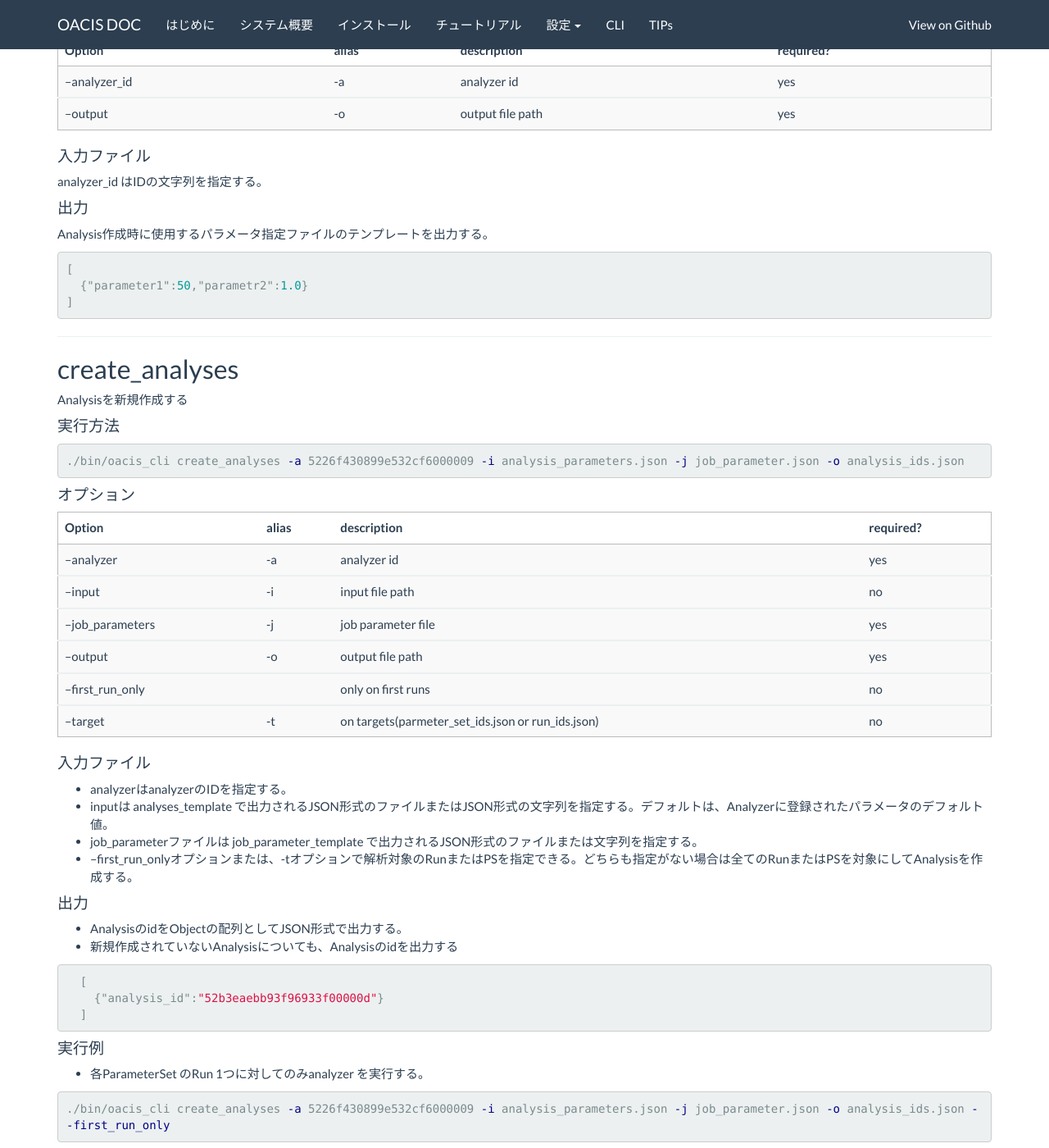
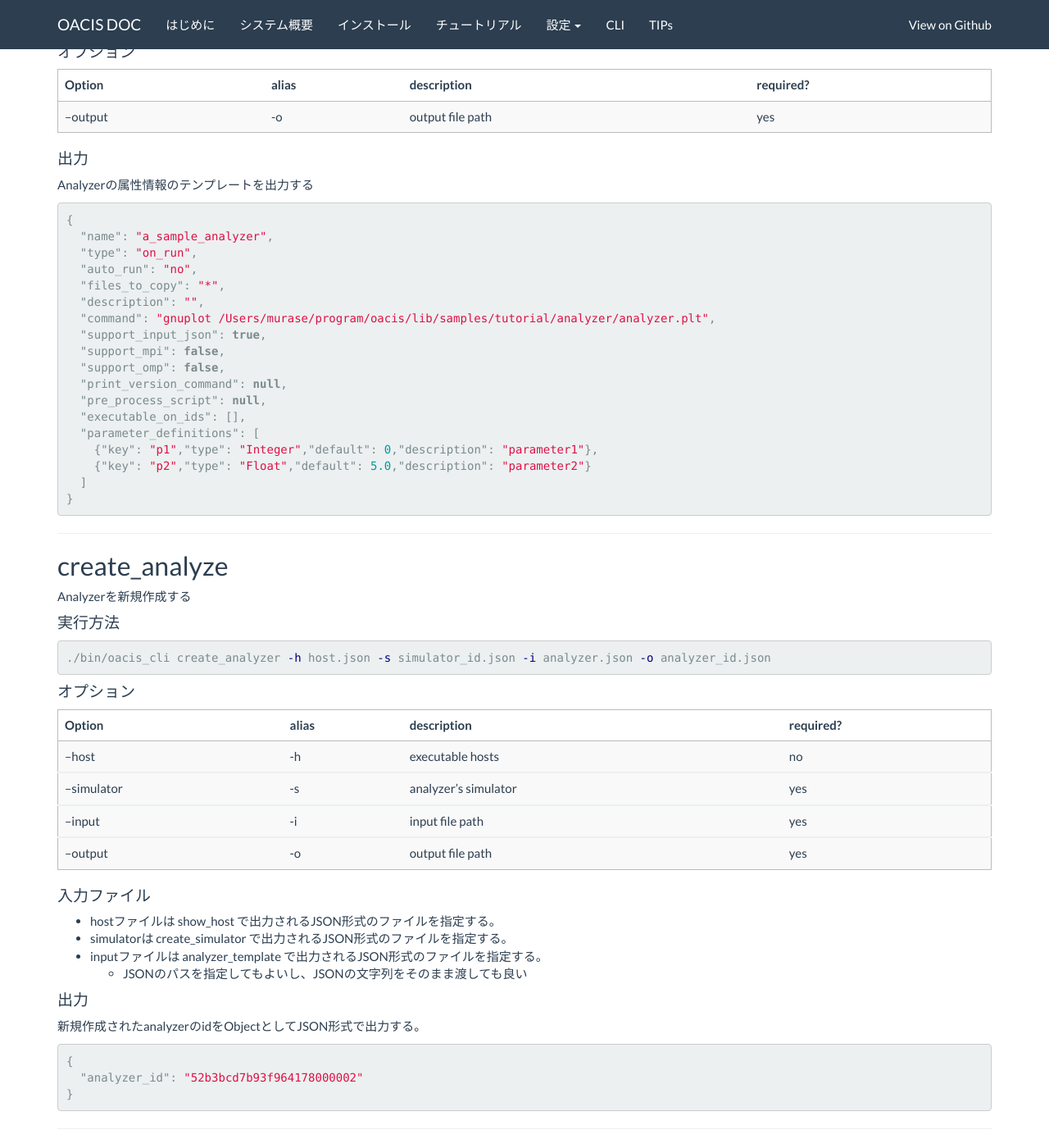
Before and after one commit to crest-cassia/oacis, a Jekyll site: the page built from ja/cli.md, in a window 1280 px wide and 1400 px high, scrolled down 9907 px. Shown: the whole window at 82% size. Built offline with Jekyll 4.4.1, drawn with Linux system fonts in a browser that asks for light colours; nearby versions of some CDN libraries; some of the changed text lies outside the part shown.

Commit message:
descriptions for oacis_cli_analyzer

```diff
--- a/ja/cli.md
+++ b/ja/cli.md
@@ -31,6 +31,8 @@ CLIで利用可能な操作は以下の通りです。
 - IDを指定してRun削除（destroy_runs_by_ids）
 - Run再作成（replace_runs）
 - IDを指定してRun再作成（replace_runs_by_ids）
+- Analyzer作成用テンプレート作成 (analyzer_template)
+- Analyzer作成 (create_analyzer)
 - Analysis作成用テンプレート作成 (analyses_template)
 - Analysis作成（create_analyses）
 - 作成済みAnalysisのステータス確認（analysis_status）
@@ -123,7 +125,7 @@ Simulatorの属性情報のテンプレートを出力する
 
 {% highlight json %}
 {
-  "name": "b_sample_simulator",
+  "name": "a_sample_simulator",
   "command": "/Users/murase/program/oacis/lib/lib/samples/tutorial/simulator/simulator.out",
   "support_input_json": false,
   "support_mpi": false,
@@ -584,6 +586,93 @@ IDを指定してRunを置換する
 
 ---
 
+## analyzer_template
+
+create_analyzerの時に使用するanalyzer.jsonファイルのテンプレートを作成する
+
+#### 実行方法
+
+{% highlight sh %}
+./bin/oacis_cli analyzer_template -o analyzer.json
+{% endhighlight %}
+
+#### オプション
+
+|----------|--------|--------------------------------|-----------|
+|Option    |alias   |description                     |required?  |
+|:---------|:-------|:-------------------------------|:----------|
+|--output  |-o      |output file path                |yes        |
+|----------|--------|--------------------------------|-----------|
+
+#### 出力
+
+Analyzerの属性情報のテンプレートを出力する
+
+{% highlight json %}
+{
+  "name": "a_sample_analyzer",
+  "type": "on_run",
+  "auto_run": "no",
+  "files_to_copy": "*",
+  "description": "",
+  "command": "gnuplot /Users/murase/program/oacis/lib/samples/tutorial/analyzer/analyzer.plt",
+  "support_input_json": true,
+  "support_mpi": false,
+  "support_omp": false,
+  "print_version_command": null,
+  "pre_process_script": null,
+  "executable_on_ids": [],
+  "parameter_definitions": [
+    {"key": "p1","type": "Integer","default": 0,"description": "parameter1"},
+    {"key": "p2","type": "Float","default": 5.0,"description": "parameter2"}
+  ]
+}
+{% endhighlight %}
+
+---
+
+## create_analyze
+
+Analyzerを新規作成する
+
+#### 実行方法
+{% highlight sh %}
+./bin/oacis_cli create_analyzer -h host.json -s simulator_id.json -i analyzer.json -o analyzer_id.json
+{% endhighlight %}
+
+#### オプション
+
+|------------|--------|--------------------------------|-----------|
+|Option      |alias   |description                     |required?  |
+|:-----------|:-------|:-------------------------------|:----------|
+|--host      |-h      |executable hosts                |no         |
+|------------|--------|--------------------------------|-----------|
+|--simulator |-s      |analyzer's simulator            |yes        |
+|------------|--------|--------------------------------|-----------|
+|--input     |-i      |input file path                 |yes        |
+|------------|--------|--------------------------------|-----------|
+|--output    |-o      |output file path                |yes        |
+|------------|--------|--------------------------------|-----------|
+
+#### 入力ファイル
+
+- hostファイルは show_host で出力されるJSON形式のファイルを指定する。
+- simulatorは create_simulator で出力されるJSON形式のファイルを指定する。
+- inputファイルは analyzer_template で出力されるJSON形式のファイルを指定する。
+    - JSONのパスを指定してもよいし、JSONの文字列をそのまま渡しても良い
+
+#### 出力
+
+新規作成されたanalyzerのidをObjectとしてJSON形式で出力する。
+
+{% highlight json %}
+{
+  "analyzer_id": "52b3bcd7b93f964178000002"
+}
+{% endhighlight %}
+
+---
+
 ## analyses_template
 
 create_analysesの時に使用するanalysis_parameters.jsonファイルのテンプレートを作成する
```
